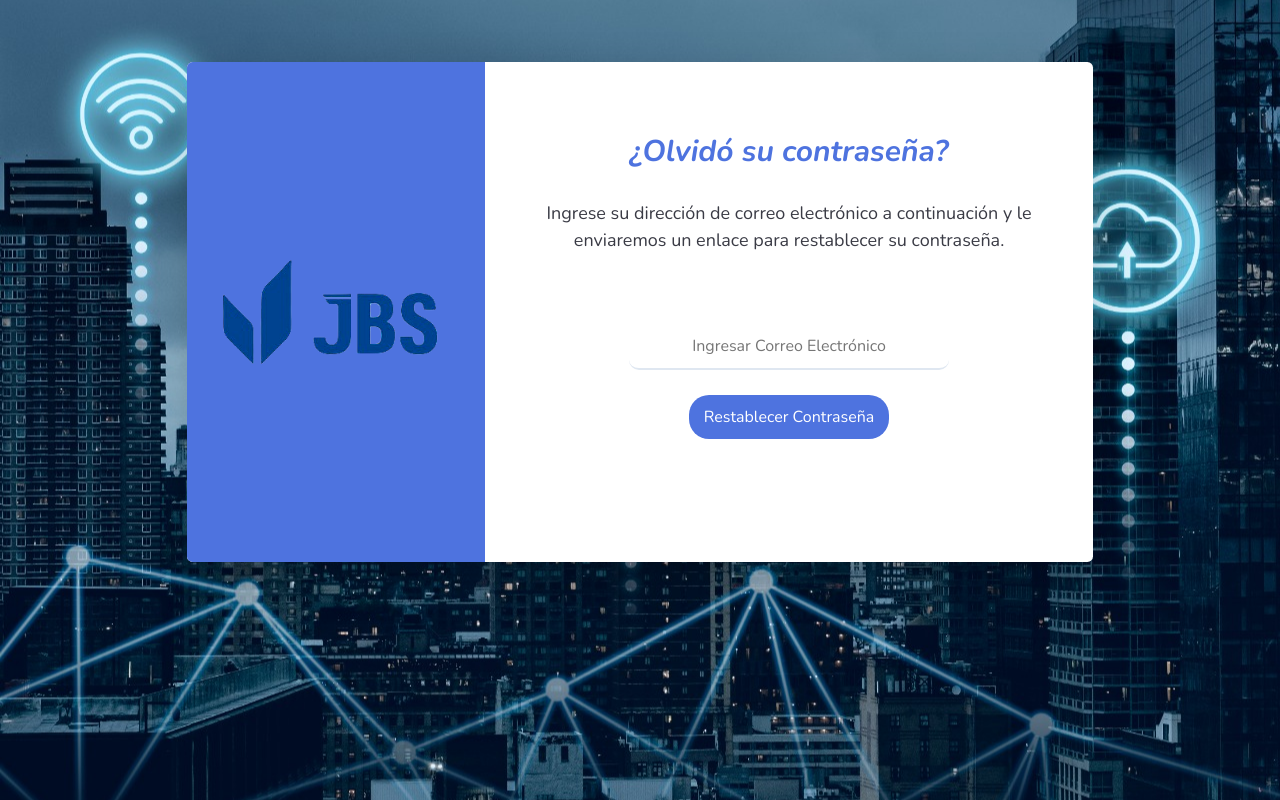
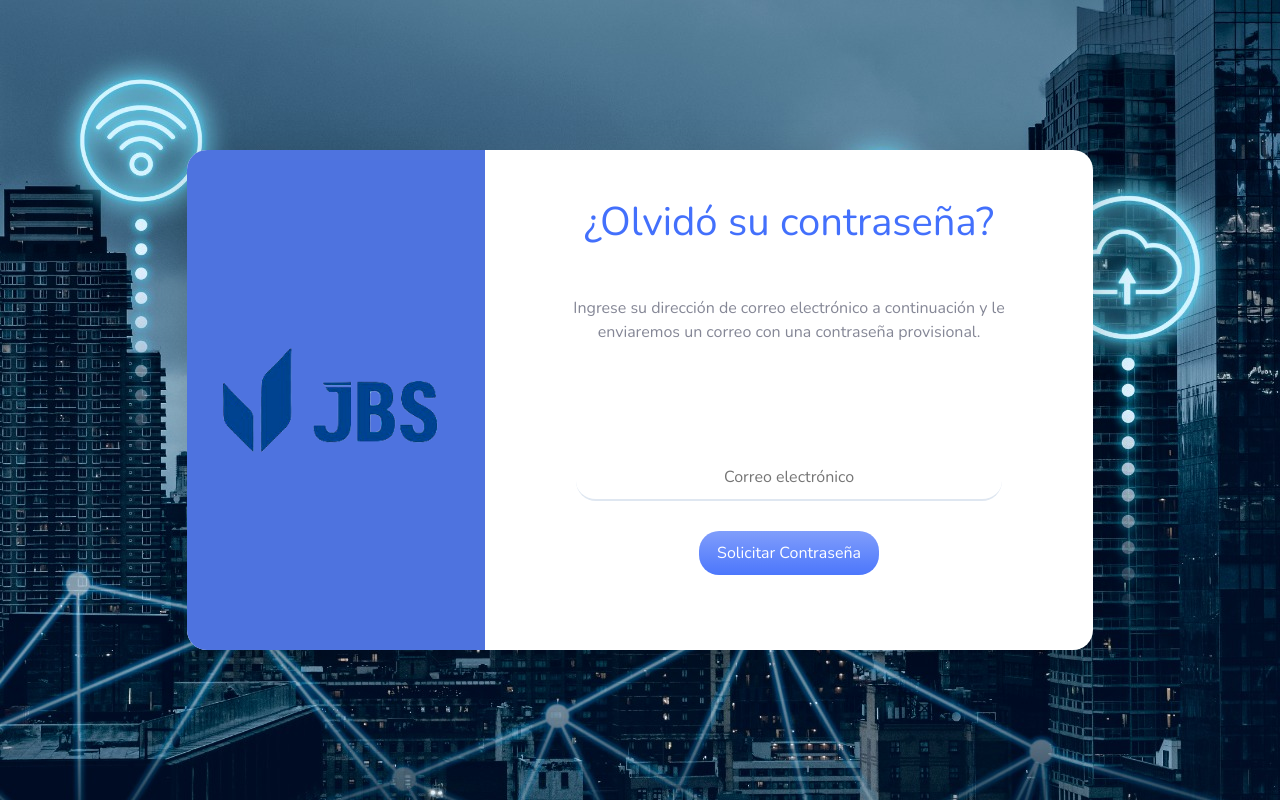
Before and after one commit to juanjosemm2703/Empleados_Project, a Flask app: page /auth/forgot_password in a window 1280 px wide. Run offline with Flask 2, Linux system fonts and the light colour scheme; parts of the project's set-up code (start-up, migrations or seed data) failed here and were passed over; some libraries are stand-ins or nearby versions.

Commit message:
Ajustes a los estilos CSS.

```diff
--- a/flaskr/auth.py
+++ b/flaskr/auth.py
@@ -49,9 +49,9 @@ def ForgotPassword():
     """Olvidó la contrasena"""
     if form.validate_on_submit():
         email = form.email.data
-
         password = generate_random_password()
         error = None
+
         user = Usuario.query.filter_by(correo=email).first()
 
         if user is None:
--- a/flaskr/forms.py
+++ b/flaskr/forms.py
@@ -39,18 +39,18 @@ class TelField(IntegerField):
 class LogInForm(FlaskForm):
     correo = StringField('Usuario (Correo Electrónico)', validators=[InputRequired("Este campo no puede estar vacío"), DataRequired("Este campo no puede estar vacio")])
     password = PasswordField('Contraseña', validators=[InputRequired("Este campo no puede estar vacío"), DataRequired("Este campo no puede estar vacio")])
-    submit = SubmitField('Iniciar Sesion')
+    submit = SubmitField('Iniciar Sesión')
 
 class ForgotPasswordForm(FlaskForm):
     email = EmailField('Correo Electrónico', validators=[InputRequired("Este campo no puede estar vacío"), DataRequired("Este campo no puede estar vacio")])
-    submit = SubmitField('Restablecer Contraseña')
+    submit = SubmitField('Solicitar Contraseña')
 
 def password_validate(form, field):
     reg = "^(?=.*[a-z])(?=.*[A-Z])(?=.*\d)(?=.*[@#$%&-_])[A-Za-z\d@#$%&-_]{8,20}$"
     patron = re.compile(reg)
     match = re.search(patron, field.data)
     if not match:
-        raise ValidationError("La contraseña debe tener entre 8 y 20 caracteres; y debe incluir al menos una mayuscula, una minuscula y un caracter especial (@#$%&-_).")
+        raise ValidationError("La contraseña debe tener entre 8 y 20 caracteres; y debe incluir al menos una mayúscula, una minúscula y un caracter especial (@#$%&-_.).")
 
 class FilterForm(FlaskForm):
     name = StringField("Nombre", validators=[Length(max=15)])
@@ -62,7 +62,7 @@ class FilterForm(FlaskForm):
 
 class ChangePassword(FlaskForm):
     oldpassword = PasswordField('* Contraseña actual', validators=[InputRequired("Este campo no puede estar vacio")])
-    password = PasswordField('* Nueva contraseña', validators=[InputRequired("Este campo no puede estar vacio"), password_validate, EqualTo('confirm', message='Contraseñas deben ser iguales')])
+    password = PasswordField('* Nueva contraseña', validators=[InputRequired("Este campo no puede estar vacio"), password_validate, EqualTo('confirm', message='Las contraseñas nuevas deben ser iguales.')])
     confirm  = PasswordField('* Confirmar nueva contraseña', validators=[InputRequired("Este campo no puede estar vacio")])
     submit = SubmitField("Cambiar contraseña")
 
--- a/flaskr/static/css/Login-Form-Clean.css
+++ b/flaskr/static/css/Login-Form-Clean.css
@@ -1,316 +1,176 @@
-/* .login-clean {
-  background: #f1f7fc;
-  padding: 80px 0;
-}
-
-.login-clean form {
-  max-width: 320px;
-  width: 90%;
-  margin: 0 auto;
-  background-color: #ffffff;
-  padding: 40px;
-  border-radius: 4px;
-  color: #505e6c;
-  box-shadow: 1px 1px 5px rgba(0,0,0,0.1);
-}
-
-.login-clean .illustration {
-  text-align: center;
-  padding: 0 0 20px;
-  font-size: 100px;
-  color: rgb(244,71,107);
-}
-
-.login-clean form .form-control {
-  background: #f7f9fc;
-  border: none;
-  border-bottom: 1px solid #dfe7f1;
-  border-radius: 0;
-  box-shadow: none;
-  outline: none;
-  color: inherit;
-  text-indent: 8px;
-  height: 42px;
-}
-
-.login-clean form .btn-primary {
-  background: #f4476b;
-  border: none;
-  border-radius: 4px;
-  padding: 11px;
-  box-shadow: none;
-  margin-top: 26px;
-  text-shadow: none;
-  outline: none !important;
-}
-
-.login-clean form .btn-primary:hover, .login-clean form .btn-primary:active {
-  background: #eb3b60;
-}
-
-.login-clean form .btn-primary:active {
-  transform: translateY(1px);
-}
-
-.login-clean form .forgot {
-  display: block;
-  text-align: center;
-  font-size: 12px;
-  color: #6f7a85;
-  opacity: 0.9;
-  text-decoration: none;
-}
-
-.login-clean form .forgot:hover, .login-clean form .forgot:active {
-  opacity: 1;
-  text-decoration: none;
-}
- */
-
-/* ******************** Tamaño 1 ******************** */
-@media (max-width:1366px) {
 * {
+  margin: 0;
+  padding: 0;
   box-sizing: border-box;
 }
 
 body {
-    margin: 0;
-    background-color: #204862
+  background: url(../img/background.png);
+  background-size: cover;
+  min-height: 100vh;
 }
 
-  .form-titulo-h1{
-    width: 100%;
-    padding: 20px;
-    text-align: center;
-    color: var(--bs-blue);
-    font-size: 100px;
-  }
-
-  .form-titulo-h2{
-    width: 100%;
-    padding: 20px;
-    text-align: center;
-    color: var(--bs-blue);
-    font-size: 50px;
-    margin-bottom: 30px;
-  }
-
-  .form-titulo-h3 {
-    color: var(--bs-blue);
-    margin-top: 24px;
-    text-align: center;
-    font-style: italic;
-    font-weight: bold;
-    font-size: 30px;
-  }
-
-  .parrafo-1 {
-    color: var(--bs-gray-900);
-    font-size: 18px;
-    text-align: center;
-    margin-top: 30px;
-    margin-bottom: 70px;
-  }
-
-  .login-form {
-    width: 95%;
+.form-login {
+  margin: auto;
+  width: 50%;
   max-width: 500px;
-    height: 95%;
-    max-height: 530px;
-    margin: auto;
-    background-color: white;
-    border-radius: 30px;
-  }
-
-  .forgotPass-form {
-    width: 95%;
-    max-width: 500px;
-    margin-top: auto;
-    text-align: center;
-    color: var(--bs-gray-900);
-    font-size: 16px;
-  }
-
-  .cont-inputs{
-    padding: 20px 100px;
-    display: flex;
-    flex-wrap: wrap;
-    justify-content: center;
+  background: #F3F3F3;
+  padding: 30px;
+  border: 1px solid rgba(255, 255, 255, 0.2);
+  border-radius: 20px;
   position: relative;
 }
 
-  input {
-    margin-bottom: 15px;
-    padding: 10px;
-    border-radius: 10px;
-    text-align: center;
-    border: none;
-    outline: none;
+.form-forgot-pass {
+  margin: auto;
+  background: transparent;
+  padding: 30px;
+  border: 1px solid rgba(255, 255, 255, 0.2);
+  border-radius: 20px;
 }
 
-  .input-100{
+.img-login {
+  display: block;
+  margin: auto;
+  width: 50%;
+  margin-bottom: 20px;
+}
+
+h2 {
+  text-align: center;
+  margin-bottom: 10px;
+  color: #4370FC;
+  font-size: 50px;
+  font-weight: normal;
+}
+
+.titulo-h3 {
+  text-align: center;
+  margin-bottom: 50px;
+  color: #4370FC;
+  font-size: 40px;
+  font-weight: normal;
+}
+
+.p-forgot-pass {
+  text-align: center;
+  margin-bottom: 50px;
+}
+
+input {
+  display: block;
+  padding: 10px;
   width: 100%;
-    min-width: 250px;
+  margin: auto;
+  margin-bottom: 30px;
+  background: #F3F3F3;
+  font-size: 16px;
+  border: none;
+  border-radius: 20px;
+  outline: none;
+  text-align: center;
   border-bottom: 2px solid #dfe7f1;
 }
 
-  .input-150{
+.input-login {
+  width: 300px;
+}
+
+.input-forgot-pass {
+  display: block;
   width: 100%;
-    max-width: 320px;
+  padding: 10px;
+  margin: auto;
+  margin-bottom: 30px;
+  margin-top: 30px;
+  background: transparent;
+  font-size: 16px;
+  border: none;
+  border-radius: 20px;
+  outline: none;
+  text-align: center;
   border-bottom: 2px solid #dfe7f1;
 }
 
-  .btn-enviar {
-    width: 50%;
-    min-width: 120px;
-    margin: auto;
-    margin-top: 15px;
-    background-color: var(--bs-blue);
+input[type="submit"] {
+  background: linear-gradient(#7A99FB, #4370FC);
+  border: 0;
+  color: white;
+  opacity: 0.95;
+  cursor: pointer;
   border-radius: 20px;
-    color: white;
 }
 
-  .btn-restPass {
-    width: 40%;
-    min-width: 200px;
-    background-color: var(--bs-blue);
-    padding: 10px;
-    margin-top: 10px;
-    border-radius: 20px;
-    color: white;
-    border: none;
-    outline: none;
+input[type="submit"]:hover {
+  opacity: 1;
 }
 
-  .form-link {
-    width: 100%;
-    min-width: 200px;
-    margin: 20px;
+input[type="submit"]:active {
+  transform: scale(0.98);
+}
+
+.btn-login {
+  max-width: 150px;
+}
+
+.btn-rest-pass {
+  width: 180px;
+}
+
+.link-forgot-pass {
+  display: block;
   text-align: center;
   color: #6f7a85;
+  font-size: 12px;
   text-decoration: none;
 }
-  /* Fin de Tamaño 1 */
+
+/* **************************************** Pantalla Max 1366px **************************************** */
+@media (max-width: 1366px) {
+  .form-login {
+    width: 100%;
   }
 
-/* ***************Tamaño 2*************** */
-@media (min-width: 1367px) {
-  * {
-    box-sizing: border-box;
+  .btn-login {
+    width: 50%;
   }
 
-  body {
-    margin: 0;
-    background-color: #204862
+  .btn-rest-pass {
+    min-width: 180px;
+  }
+}
+/* **************************************** Fin Pantalla Max 1366px **************************************** */
+
+
+
+/* **************************************** Pantalla Max 768px **************************************** */
+@media (max-width: 768px) {
+  .form-login {
+    width: 90%;
   }
 
-  .form-titulo-h1{
-    width: 100%;
-    padding: 20px;
-    text-align: center;
-    color: var(--bs-blue);
-    font-size: 100px;
+  .titulo-h3 {
+    font-size: 30px;
+    margin-bottom: 25px;
   }
 
-  .form-titulo-h2{
-    width: 100%;
-    padding: 20px;
-    text-align: center;
-    color: var(--bs-blue);
-    font-size: 50px;
-    margin-bottom: 80px;
+  .input-forgot-pass {
+    margin-top: 15px;
+  }
+}
+/* **************************************** Fin Pantalla Max 768px **************************************** */
+
+
+
+/* **************************************** Pantalla Max 991px **************************************** */
+@media (max-width: 991px) {
+  .titulo-h3 {
+    font-size: 30px;
+    margin-bottom: 25px;
   }
 
-  .form-titulo-h3 {
-    color: var(--bs-blue);
-    margin-top: 24px;
-    text-align: center;
-    font-style: italic;
-    font-weight: bold;
-    font-size: 30px;
+  .input-forgot-pass {
+    margin-top: 15px;
   }
-
-  .parrafo-1 {
-    color: var(--bs-gray-900);
-    font-size: 18px;
-    text-align: center;
-    margin-top: 30px;
-    margin-bottom: 70px;
 }
-
-  .login-form {
-    width: 95%;
-    max-width: 700px;
-    height: 95%;
-    max-height: 730px;
-    margin: auto;
-    background-color: white;
-    border-radius: 30px;
-  }
-
-  .forgotPass-form {
-    width: 95%;
-    max-width: 700px;
-    margin-top: auto;
-    text-align: center;
-    color: var(--bs-gray-900);
-    font-size: 16px
-  }
-
-  .cont-inputs{
-    padding: 20px 100px;
-    display: flex;
-    flex-wrap: wrap;
-    justify-content: center;
-    position: relative;
-  }
-
-  input {
-    margin-bottom: 15px;
-    padding: 10px;
-    border-radius: 10px;
-    text-align: center;
-    border: none;
-    outline: none;
-  }
-
-  .input-100{
-    width: 100%;
-    border-bottom: 2px solid #dfe7f1;
-  }
-
-  .input-150{
-    width: 100%;
-    max-width: 320px;
-    border-bottom: 2px solid #dfe7f1;
-  }
-
-  .btn-enviar {
-    width: 50%;
-    margin: auto;
-    background-color: var(--bs-blue);
-    border-radius: 20px;
-    color: white;
-  }
-
-  .btn-restPass {
-    width: 40%;
-    min-width: 200px;
-    background-color: var(--bs-blue);
-    padding: 10px;
-    margin-top: 10px;
-    border-radius: 20px;
-    color: white;
-    border: none;
-    outline: none;
-  }
-
-  .form-link {
-    width: 100%;
-    margin: 20px;
-    text-align: center;
-    color: #6f7a85;
-    text-decoration: none;
-  }
-  /* Fin de Tamaño 1 */
-}
+/* **************************************** Fin Pantalla Max 991px **************************************** */
--- a/flaskr/static/js/_flash_fadeout.js
+++ b/flaskr/static/js/_flash_fadeout.js
@@ -1 +1,3 @@
-$(".flash-message").fadeOut(2500);
+$(".flash-message").fadeOut(5000);
+
+$("#error-msg").fadeOut(5000);
--- a/flaskr/templates/auth/ForgotPassword.html
+++ b/flaskr/templates/auth/ForgotPassword.html
@@ -1,37 +1,34 @@
 {% extends 'base.html' %}
-
 {% block title %} ForgotPassword {% endblock %}
-
 {% block body %}
 
-<body class="bg-gradient-primary" style="background: url('/static/img/background.png') center / cover no-repeat, var(--bs-gray-200);">
-    <div class="container">
+<body style="display:flex;">
+    <div class="container" style="margin: auto;">
         <div class="row justify-content-center">
-            <div class="col-md-9 col-lg-12 col-xl-10" style="transform: translateY(36px);margin-top: -22px;">
-                <div class="card shadow-lg o-hidden border-0 my-5">
+            <div class="col-md-9 col-lg-12 col-xl-10">
+                <div class="card shadow-lg o-hidden border-0 my-5" style="border-radius: 20px">
                     <div class="card-body p-0">
                         <div class="row">
                             <div class="col-lg-4 d-none d-lg-flex" style="background: var(--bs-blue);height: 500px;margin: auto"><img src="/static/img/logo.png" style="display: block;width: 80%;margin: auto;"></div>
                             <div class="col-lg-8">
                                 <div class="p-5" style="height: 500px; width: 98%">
-                                    <div class="text-center">
-                                        <h3 class="form-titulo-h3">¿Olvidó su contraseña?</h3>
-                                        <p class="parrafo-1">Ingrese su dirección de correo electrónico a continuación y le enviaremos un enlace para restablecer su contraseña.<br></p>
-                                    </div>
-                                        <div class="text-center">
-                                            <form name="formForgotPass" action="" method="post">
+                                    <h3 class="titulo-h3">¿Olvidó su contraseña?</h3>
+                                    <p class="p-forgot-pass">Ingrese su dirección de correo electrónico a continuación y le enviaremos un correo con una contraseña provisional.<br></p>
+                                    <form class="form-forgot-pass" action="" method="post">
                                         {{form.hidden_tag() }}
-                                                {{ form.email(class="input-150", placeholder= "Ingresar Correo Electrónico")}}
-                                                {{ form.submit(class="btn-restPass")}}
                                         {% with messages = get_flashed_messages(with_categories=true) %}
                                             {% if messages %}
                                                 {% for category, message in messages %}
-                                                        <div class="alert alert-{{ category }}" style="margin: auto;width: 50%;margin-top:20px;font-size: 12px; text-align: center;" role="alert">
+                                                <div style="position: relative;">
+                                                    <div class="alert alert-{{ category }}" id="error-msg" style="position: absolute;margin: auto;margin-top: -55px;width: 100%;font-size: 12px; text-align: center;" role="alert">
                                                         {{message}}
+                                                    </div>
                                                 </div>
                                                 {% endfor %}
                                             {% endif %}
                                         {% endwith %}
+                                        {{ form.email(class="input-forgot-pass", placeholder= "Correo electrónico")}}
+                                        {{ form.submit(class="btn-rest-pass")}}
 
                                     </form>
                                 </div>
@@ -41,8 +38,8 @@
                 </div>
             </div>
         </div>
-        </div>
-    </div>
+    <script src="https://code.jquery.com/jquery-3.6.0.min.js" integrity="sha256-/xUj+3OJU5yExlq6GSYGSHk7tPXikynS7ogEvDej/m4=" crossorigin="anonymous"></script>
+    <script src="{{ url_for('static', filename='js/_flash_fadeout.js') }}"> </script>
     <script src="assets/bootstrap/js/bootstrap.min.js"></script>
     <script src="assets/js/theme.js"></script>
 </body>
--- a/flaskr/templates/system/table.html
+++ b/flaskr/templates/system/table.html
@@ -111,7 +111,7 @@
                                         style="text-align: center;"><i class="fa fa-edit"></i></a></div>
                                 <div class="col">
                                     <a href="{{ url_for('system.delete', usuario_id=usuarios[i].idUsuario) }}"
-                                        onclick="return confirm(&#39;Esta seguro que quiere remover a este usuario?&#39;)">
+                                        onclick="return confirm('Esta seguro que quiere remover a este usuario?')">
                                         <i class="fa fa-trash-o"></i>
                                     </a>
                                 </div>
```
Also changed, not shown: flaskr/templates/auth/login.html (+12 -11 lines), flaskr/templates/base_after.html (+4 -4 lines). Lines whose indentation alone changed are shown as unchanged.
